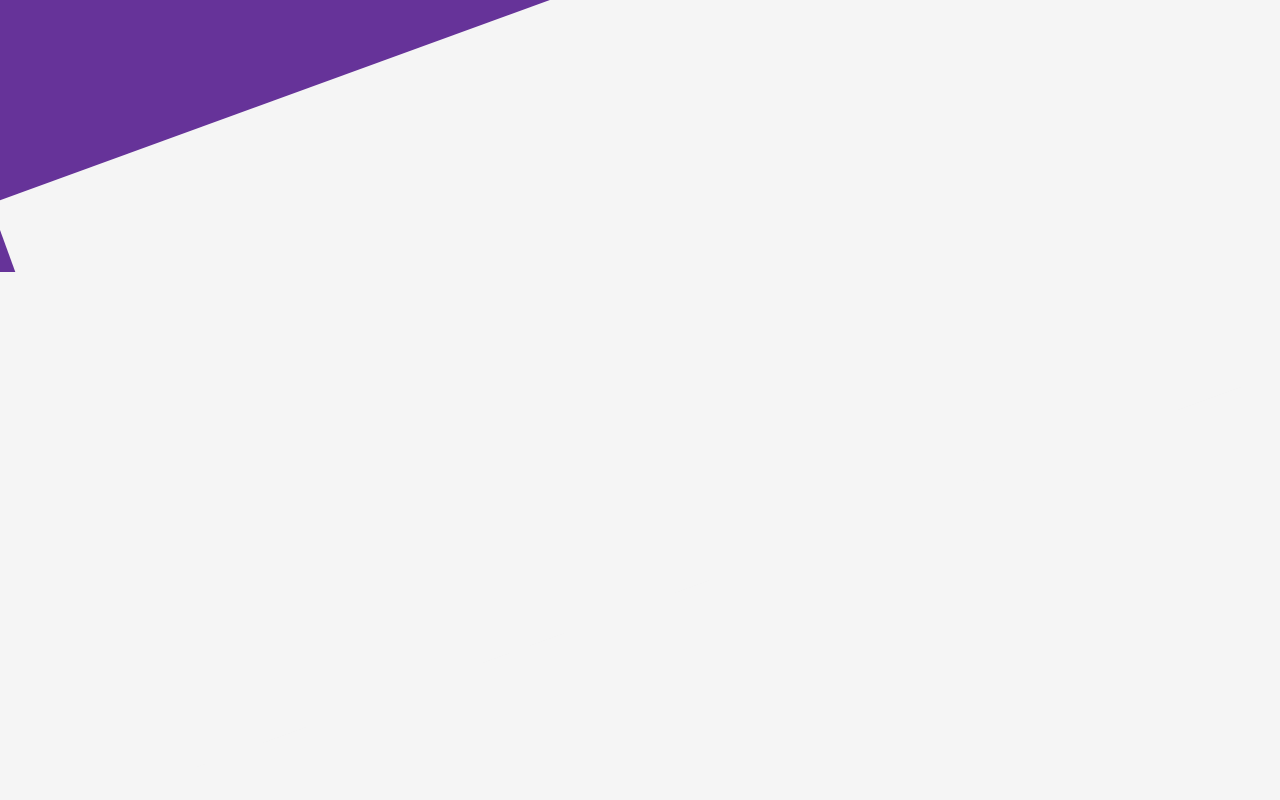
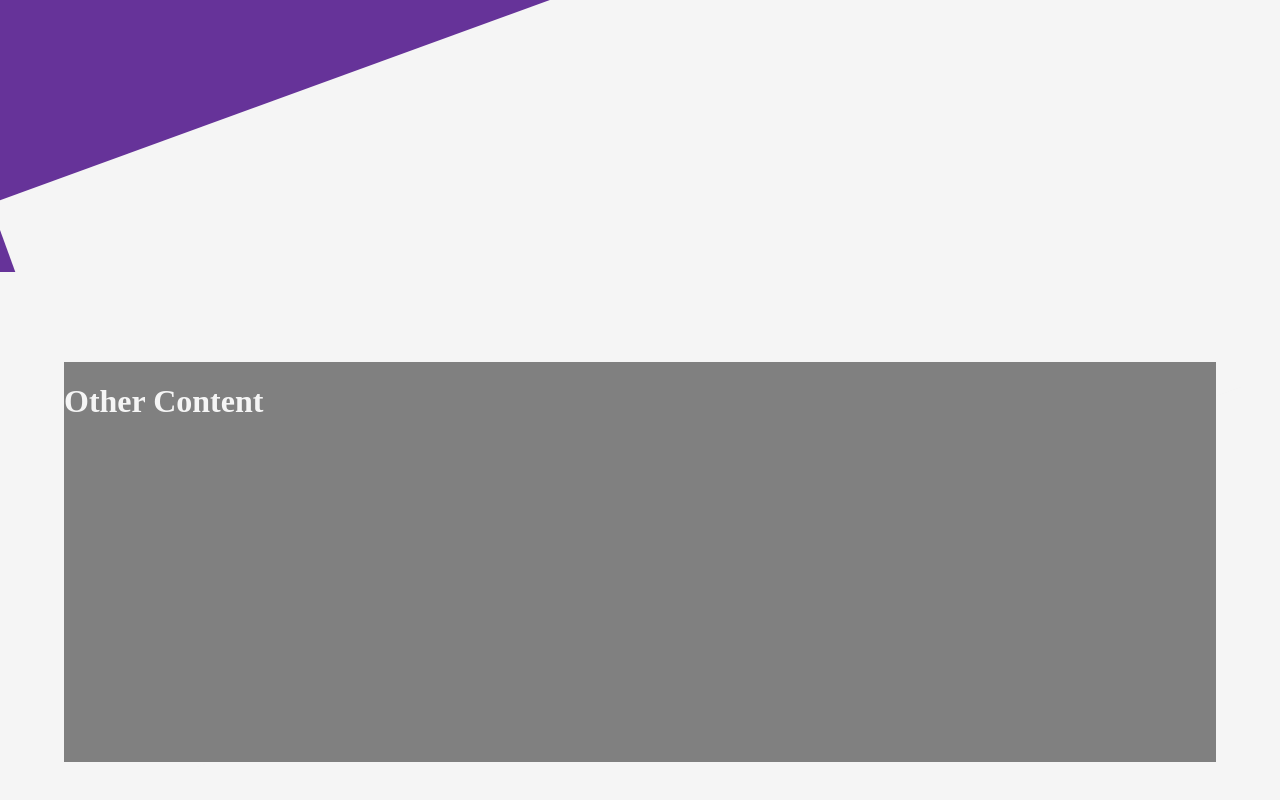
Before and after one commit to BuddhaTheChef/fl-2020, a React (Create React App) app: page / in a window 1280 px wide. Shown: the part 528-1328 px from the top of the page. Built offline with nearby package versions, Linux system fonts and the light colour scheme.

Commit message:
adding in styles

```diff
--- a/src/App.css
+++ b/src/App.css
@@ -59,6 +59,8 @@ a {
   color: whitesmoke;
 }
 
+/* Home Page */
+
 .home-head {
   width: 100%;
   height: 100vh;
@@ -98,6 +100,18 @@ a {
   z-index: 1;
 }
 
+.home-lower-div {
+  display: flex;
+  background-color: grey;
+  width: 90%;
+  margin: 90px auto;
+  height: 400px;
+  z-index: 10;
+  position: relative;
+}
+
+/* About page  */
+
 .main-about-div {
   width: 100%;
   display: flex;
@@ -127,6 +141,7 @@ background-color: turquoise;
 }
 
 
+/* Work Page  */
 .main-work-div {
   width: 100%;
   display: flex;
@@ -147,7 +162,7 @@ background-color: rgb(66,66,66);
   height: 60vh;
 }
 
-
+/* Contact Page */
 
 .main-contact-div {
   width: 100%;
--- a/src/components/About/About.js
+++ b/src/components/About/About.js
@@ -9,7 +9,7 @@ export default class About extends Component {
                 <div className="header-about-div-r"><h1 className="title">About</h1></div>
             </div>
             <div className="lower-about-div">
-                    Other content
+                    <h1 style={{color:'black', display: 'inline'}}>Other content</h1>
             </div>
             </div>
         )
--- a/src/components/Home/Home.js
+++ b/src/components/Home/Home.js
@@ -10,9 +10,13 @@ export default class Home extends Component {
             <div class="home-container">
 
             </div>
-            <div class="home-img-container"></div>
+            <div class="home-img-container">
+            </div>
             <div class="diagonal"></div>
           </section>
+        </div>
+        <div className="home-lower-div">
+            <h1>Other Content</h1>
         </div>
       </div>
     );
```
